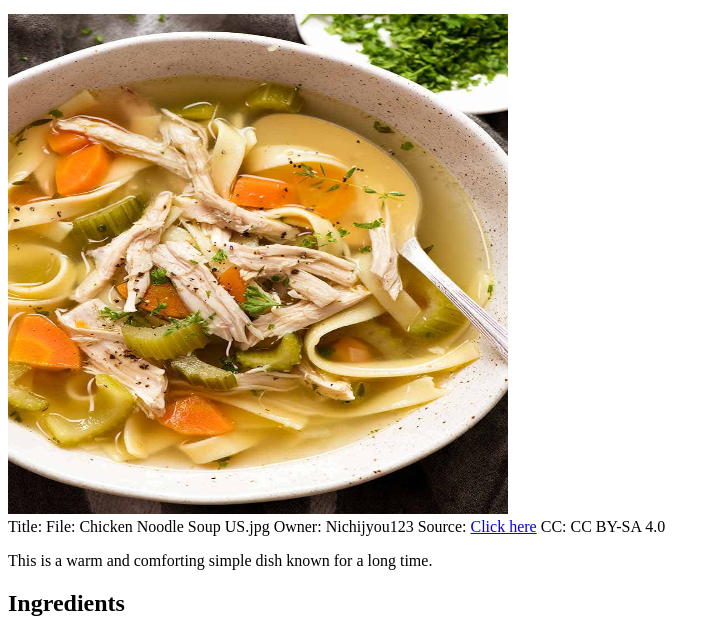
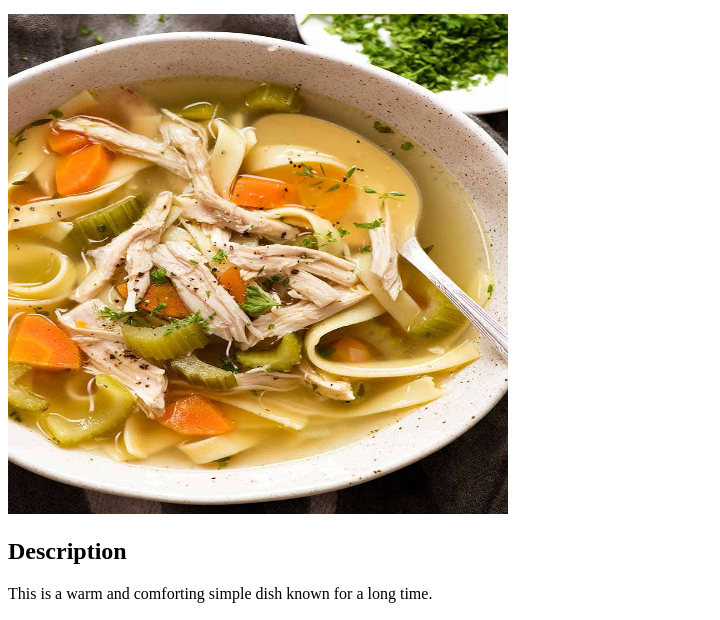
Before and after one commit to DRS2503/odin-recipes, a plain HTML site: page recipes/chicken-noodle.html in a window 1280 px wide. Shown: the part 100-720 px from the top of the page, without its empty margins (0-720 px from the left). Drawn offline with Linux system fonts and the light colour scheme.

Commit message:
add description elements

```diff
--- a/recipes/chicken-noodle.html
+++ b/recipes/chicken-noodle.html
@@ -11,11 +11,8 @@
     <br>
     <p></p>
 
-    <firgure>
-        <img src="../img/chicken-noodle.jpg" alt="Picture of taco-stew in a bowl" width="500" height="500">
-        <figcaption>Title: File: Chicken Noodle Soup US.jpg Owner: Nichijyou123 Source: <a href="https://commons.wikimedia.org/wiki/File:Chicken_Noodle_Soup_US.jpg">Click here</a> CC: CC BY-SA 4.0</figcaption>
-    </firgure>
-
+    <img src="../img/chicken-noodle.jpg" alt="Picture of taco-stew in a bowl" width="500" height="500">
+    <h2>Description</h2>
     <p>This is a warm and comforting simple dish known for a long time.</p>
 
     <section>
```
Also changed, not shown: recipes/spaghetti.html (+2 -5 lines), recipes/taco-stew.html (+2 -5 lines).
